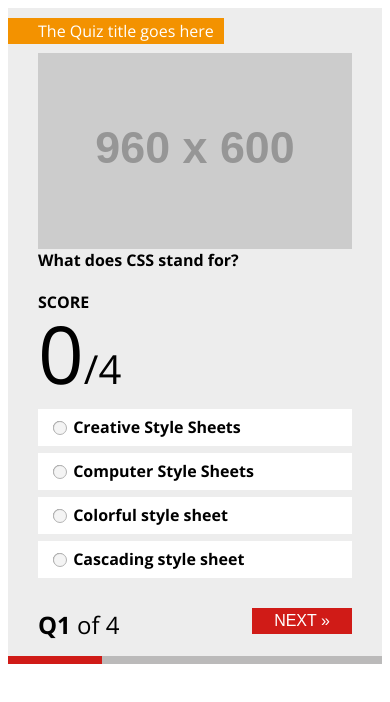
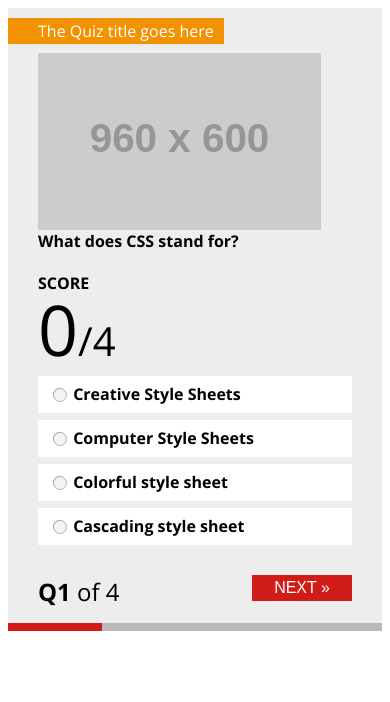
Before and after one commit to eunicedhivya/thefederalquiz, a plain HTML site: page index.html in a window 390 px wide. Both pictures are taken after a click on the button 113 px from the left and 554 px from the top of the page. Drawn offline with nearby package versions, Linux system fonts and the light colour scheme; placeholder pictures from the web are drawn by us.

Commit message:
Make question leadimage smaller and reference message into one single line in mobile

```diff
--- a/style.css
+++ b/style.css
@@ -136,11 +136,16 @@
     #quiz_cover .col1, #quiz_cover .col2, #questionslide .col1,  #questionslide .col2 { float: none; width: 100%; }
     #quiz_cover .col1 h1 { font-size: 30px; line-height: 33px; }
     .quiz_description { font-size: 14px; margin: 0 0 10px 0;}
-    #questionslide img { width: 100%; }
+    #questionslide img {
+        width: 90%;
+        /* text-align: center;
+        margin-left: 50%;
+        transform: translateX(-50%); */
+    }
     /* #quizapp { height: 100vh;} */
     /* #questionslide { height: 100vh;} */
-    #questionslide .quizcounter p:last-child { font-size: 40px;    line-height: 80px; }
-    #questionslide .quizcounter p:last-child span { font-size: 80px; }
+    #questionslide .quizcounter p:last-child { font-size: 40px; line-height: 70px; }
+    #questionslide .quizcounter p:last-child span { font-size: 70px; }
     #quiz_content {  padding: 30px 30px 0 30px; }
     .progressinfo {position: relative;}
     #questionslide .row:first-child { margin: 15px 0 15px 0; }
@@ -154,6 +159,7 @@
 
     #quiz_endcover .width50:first-child {width: 48%}
     #quiz_endcover .width50:nth-child(2){width: 52%}
+    .referencemsg p { font-size: 14px; }
 
 
 }
```
